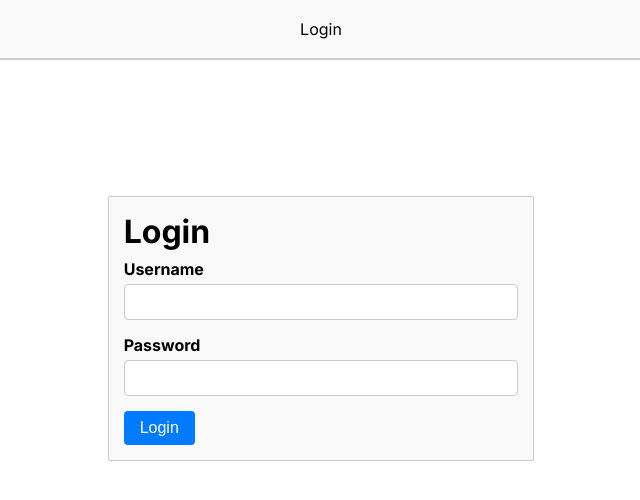
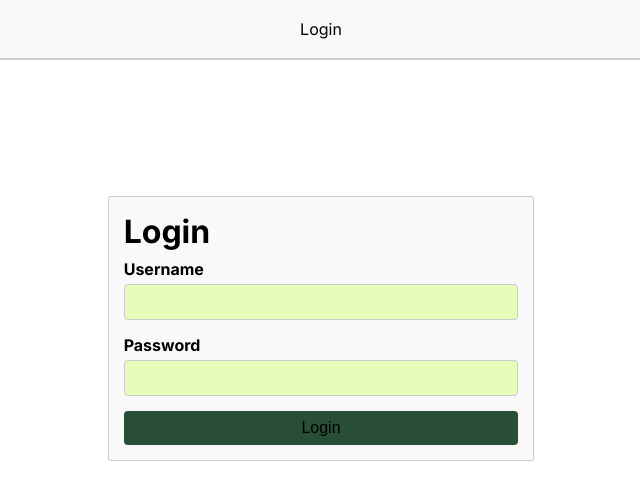
Before and after one commit to Flying-Kimbo/c302p3, a Next.js app: page / in a window 1280 px wide. Shown: the top 500 px of the page, without its empty margins (319-959 px from the left). Built offline with nearby package versions, Linux system fonts and the light colour scheme.

Commit message:
almost done login for colors. Everything else is a mess, haha. DONT MERGE WITH THIS

```diff
--- a/src/app/globals.css
+++ b/src/app/globals.css
@@ -28,11 +28,11 @@
 
   --callout-rgb: 238, 240, 241;
   --callout-border-rgb: 172, 175, 176;
-  --card-rgb: 	249	249	249;
-  --card-border-rgb: 204	204	204;
+  --card-rgb: 	249, 249, 249;
+  --card-border-rgb: 204, 204, 204;
   --card-callout: rgb(200,223,196);
-  --text-colour: #000000;
-
+  --card-textarea-color: #E7FCB9;
+  --text-colour: #284E35;
 }
 
 @media (prefers-color-scheme: dark) {
@@ -55,11 +55,13 @@
 
     --callout-rgb: 20, 20, 20;
     --callout-border-rgb: 108, 108, 108;
-    --card-rgb: 100, 100, 100;
-    --card-border-rgb: 200, 200, 200;
+    --card-rgb: 197, 255, 223;
+    --card-border-rgb: 5, 28, 15;
+    --button-text-color: white;
+    color: rgb(1, 10, 5);
+
     --card-callout: #312876;
-
-    --text-colour: #e8e6e3;
+    --card-textarea-color: #f0ffd1;
   }
 }
 
@@ -69,7 +71,7 @@
   --foreground-color: rgb(var(--foreground-rgb));
   --card-border-color: rgb(var(--card-border-rgb));
   --card-color: rgb(var(--card-rgb));
-  --clickable-primary: #007bff;
+  --clickable-primary: #284E35;
 }
 
 * {
@@ -114,9 +116,14 @@ button {
   border: none;
   border-radius: 4px;
   background-color: var(--clickable-primary);
-  color: white;
+  color: var(--button-text-color);
   cursor: pointer;
   transition: filter 0.3s ease;
+
+  /* Fill content of container */
+  display: block;
+  margin: 0 0 0 0;
+  width: 100%;
 }
 
 button:hover {
@@ -167,3 +174,7 @@ label {
   padding: 10px;
   background-color: var(--card-color);
 }
+
+input[type="text"], input[type="password"], textarea {
+  background-color: var(--card-textarea-color);
+}
```
Also changed, not shown: src/app/page.module.css (line endings or trailing spaces).
